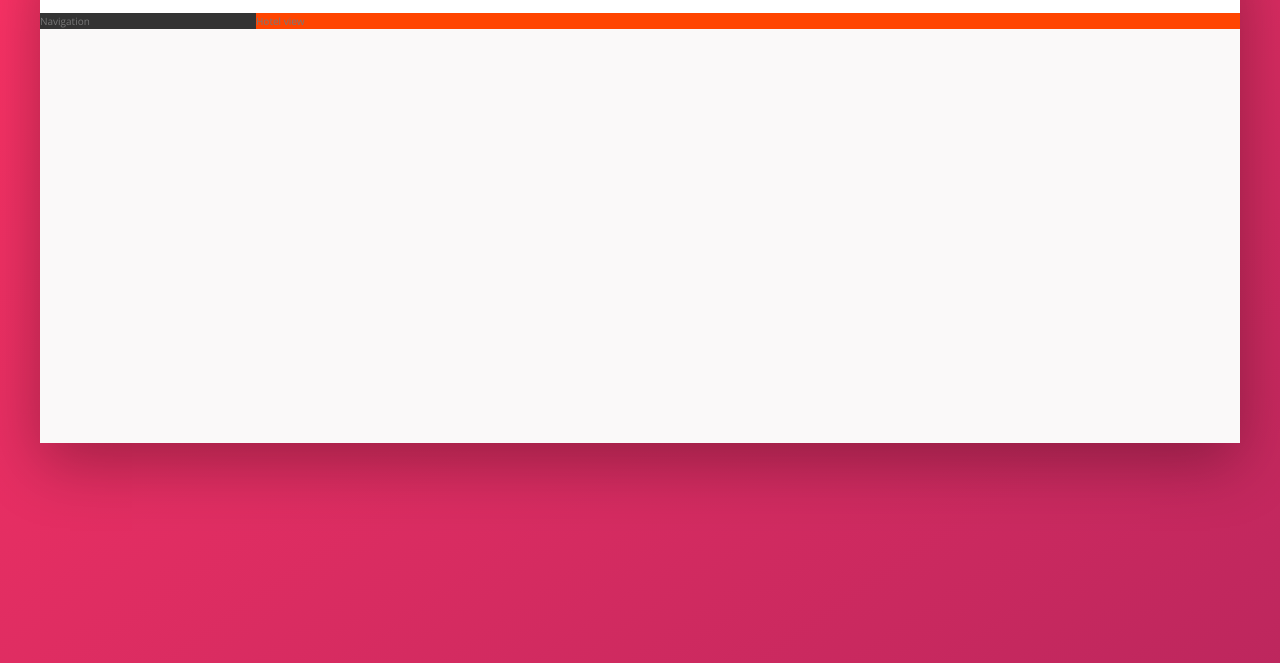
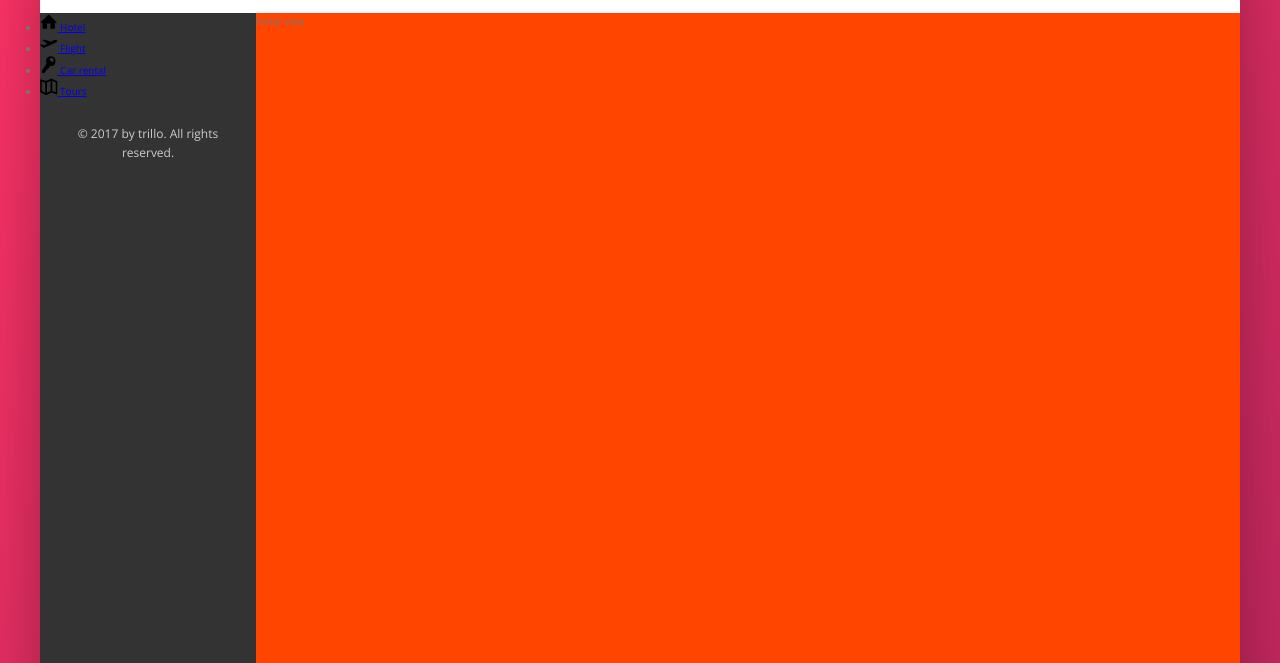
Before and after one commit to ESSODillon/Trillo, a website: page index.html in a window 1280 px wide. Shown: the part 137-800 px from the top of the page. Drawn offline with nearby package versions, Linux system fonts and the light colour scheme.

Commit message:
Navigation Update

```diff
--- a/index.html
+++ b/index.html
@@ -46,7 +46,44 @@
             </header>
             <div class="content">
                 <nav class="sidebar">
-                    Navigation
+                    <ul class="side-nav">
+                        <li class="side-nav__item">
+                            <a href="#" class="side-nav__link">
+                                <svg class="side-nav__icon">
+                                    <use xlink:href="img/sprite.svg#icon-home"></use>
+                                </svg>
+                                <span>Hotel</span>
+                            </a>
+                        </li>
+                        <li class="side-nav__item">
+                            <a href="#" class="side-nav__link">
+                                <svg class="side-nav__icon">
+                                    <use xlink:href="img/sprite.svg#icon-aircraft-take-off"></use>
+                                </svg>
+                                <span>Flight</span>
+                            </a>
+                        </li>
+                        <li class="side-nav__item">
+                            <a href="#" class="side-nav__link">
+                                <svg class="side-nav__icon">
+                                    <use xlink:href="img/sprite.svg#icon-key"></use>
+                                </svg>
+                                <span>Car rental</span>
+                            </a>
+                        </li>
+                        <li class="side-nav__item">
+                            <a href="#" class="side-nav__link">
+                                <svg class="side-nav__icon">
+                                    <use xlink:href="img/sprite.svg#icon-map"></use>
+                                </svg>
+                                <span>Tours</span>
+                            </a>
+                        </li>
+
+                        <div class="legal">
+                            &copy; 2017 by trillo. All rights reserved.
+                        </div>
+                    </ul>
                 </nav>
                 <main class="hotel-view">
                     Hotel view
--- a/sass/_components.scss
+++ b/sass/_components.scss
@@ -117,3 +117,27 @@
     margin-right: 1rem;
   }
 }
+
+///////////////////////////////////////
+// SIDE NAV
+
+.side-nav {
+  &__item {
+  }
+  &__link {
+  }
+  &__icon {
+    width: 1.75rem;
+    height: 1.75rem;
+  }
+}
+
+///////////////////////////////////////
+// LEGAL  TEXT
+
+.legal {
+  font-size: 1.2rem;
+  text-align: center;
+  padding: 2.5rem;
+  color: var(--color-grey-light-4);
+}
--- a/sass/_layout.scss
+++ b/sass/_layout.scss
@@ -26,10 +26,17 @@
   background-color: var(--color-grey-dark-1);
 
   flex: 0 0 18%;
+
+  display: flex;
+  flex-direction: column;
+  justify-content: space-between;
 }
 
 .hotel-view {
   background-color: #fff;
+
+  // TEST
   background-color: orangered;
+  height: 80rem;
   flex: 1;
 }
```
Also changed, not shown: css/style.css.
